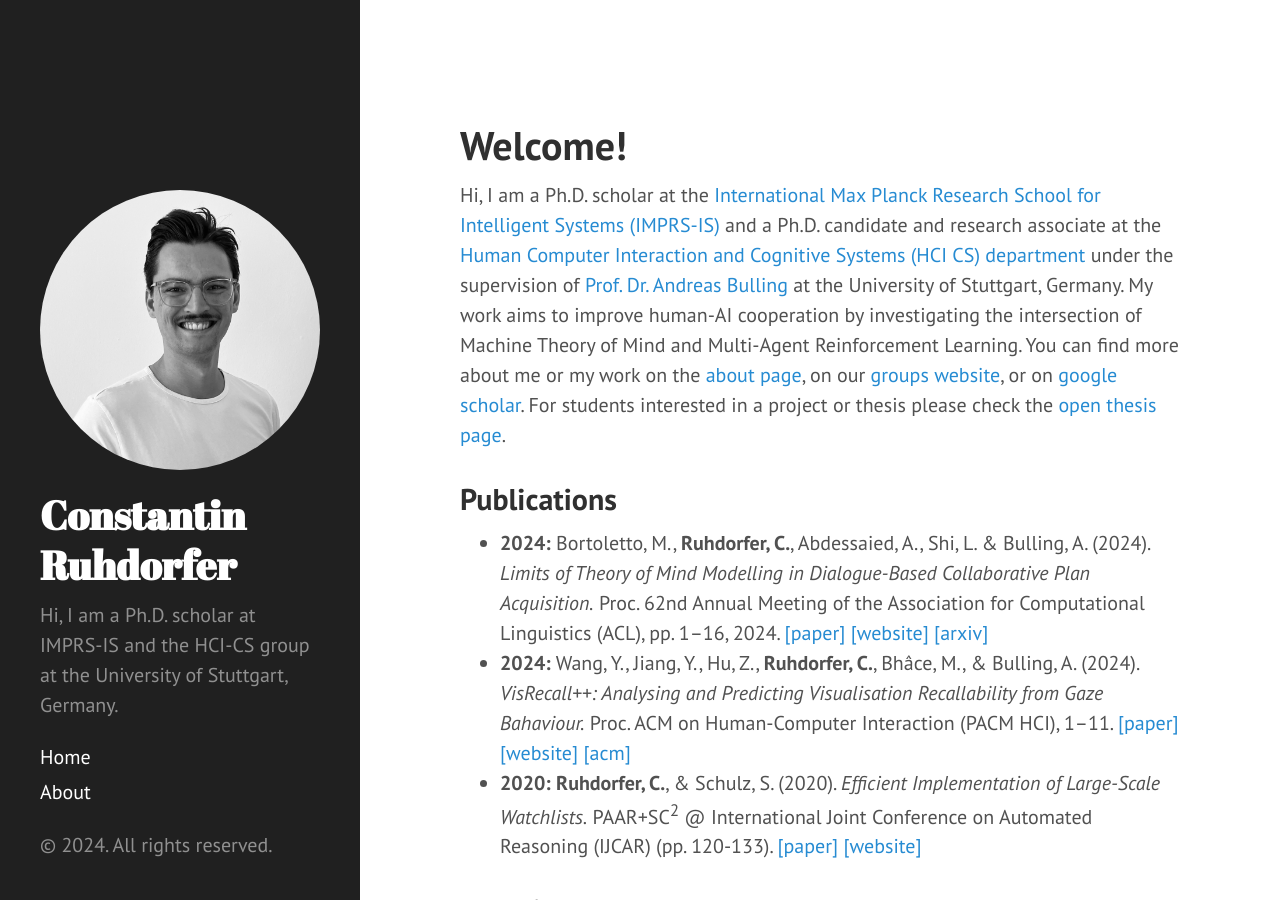
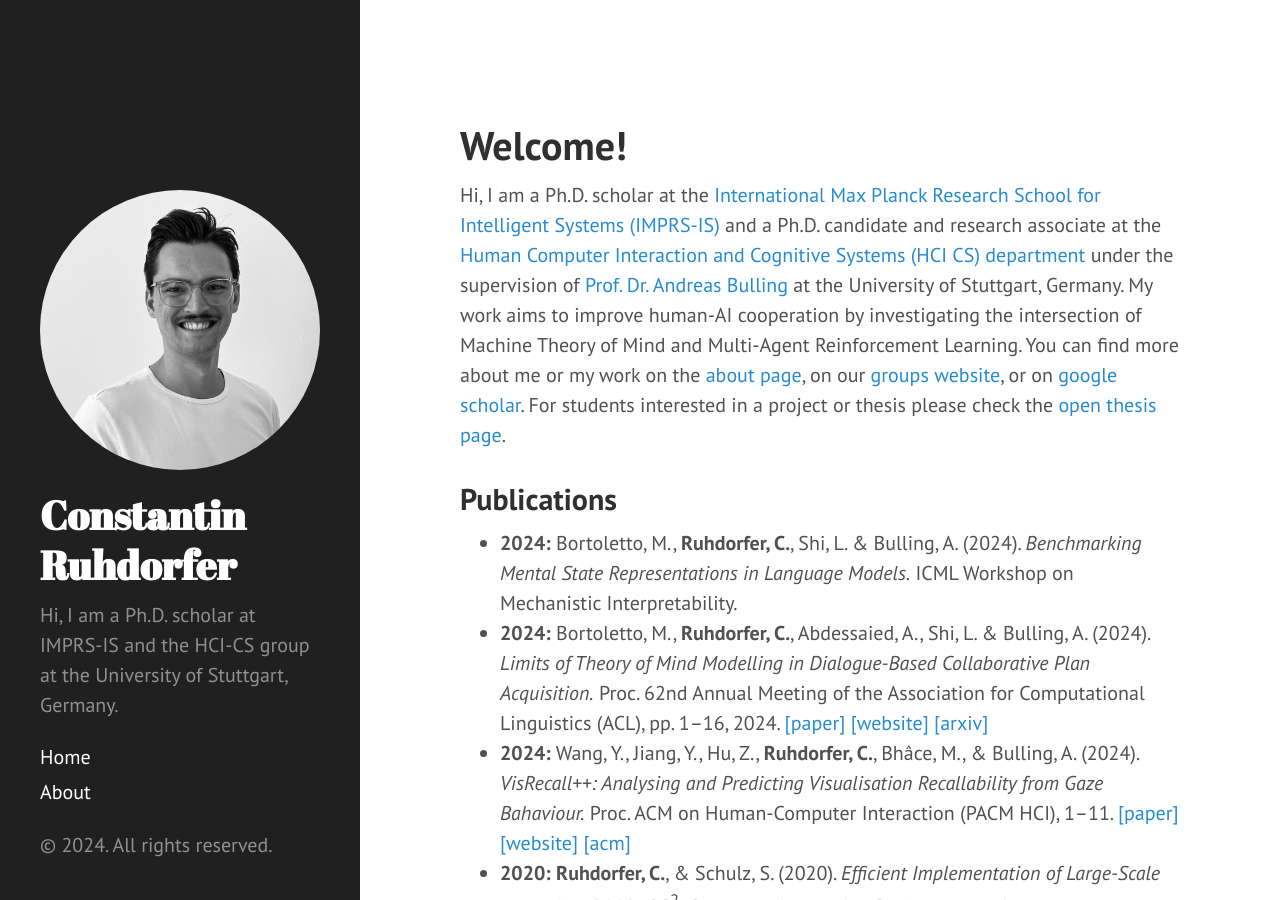
Before and after one commit to ConstantinRuhdorfer/constantinruhdorfer.github.io, a Jekyll site: the page built from index.html, in a window 1280 px wide and 900 px high. Built offline with Jekyll 4.4.1, drawn with Linux system fonts in a browser that asks for light colours; the list of posts is cut into pages by our own code.

Commit message:
Update index.html

```diff
--- a/index.html
+++ b/index.html
@@ -14,6 +14,7 @@ For students interested in a project or thesis please check the <a href="https:/
 <h2 class="post-title">Publications</h2>
 
 <ul>
+  <li><b>2024:</b> Bortoletto, M., <b>Ruhdorfer, C.</b>, Shi, L. & Bulling, A. (2024). <i>Benchmarking Mental State Representations in Language Models.</i> ICML Workshop on Mechanistic Interpretability.</li>
   <li><b>2024:</b> Bortoletto, M., <b>Ruhdorfer, C.</b>, Abdessaied, A., Shi, L. & Bulling, A. (2024). <i>Limits of Theory of Mind Modelling in Dialogue-Based Collaborative Plan Acquisition.</i> Proc. 62nd Annual Meeting of the Association for Computational Linguistics (ACL), pp. 1–16, 2024. <a href="https://www.perceptualui.org/publications/bortoletto24_acl.pdf">[paper]</a> <a href="https://www.perceptualui.org/publications/bortoletto24_acl/">[website]</a> <a href="https://arxiv.org/abs/2405.12621">[arxiv]</a></li>
   <li><b>2024:</b> Wang, Y., Jiang, Y., Hu, Z., <b>Ruhdorfer, C.</b>, Bhâce, M., & Bulling, A. (2024). <i>VisRecall++: Analysing and Predicting Visualisation Recallability from Gaze Bahaviour.</i> Proc. ACM on Human-Computer Interaction (PACM HCI), 1–11. <a href="https://www.perceptualui.org/publications/wang24_etra.pdf">[paper]</a> <a href="https://www.perceptualui.org/publications/wang24_etra/">[website]</a> <a href="https://dl.acm.org/doi/10.1145/3655613">[acm]</a></li>
   <li><b>2020:</b> <b>Ruhdorfer, C.</b>, & Schulz, S. (2020). <i>Efficient Implementation of Large-Scale Watchlists.</i> PAAR+SC<sup>2</sup> @ International Joint Conference on Automated Reasoning (IJCAR) (pp. 120-133). <a href="http://wwwlehre.dhbw-stuttgart.de/~sschulz/PAPERS/RS-PAAR-2020.pdf">[paper]</a> <a href="http://www.eprover.eu/E-eu/SoftWatch.html">[website]</a></li>
```
